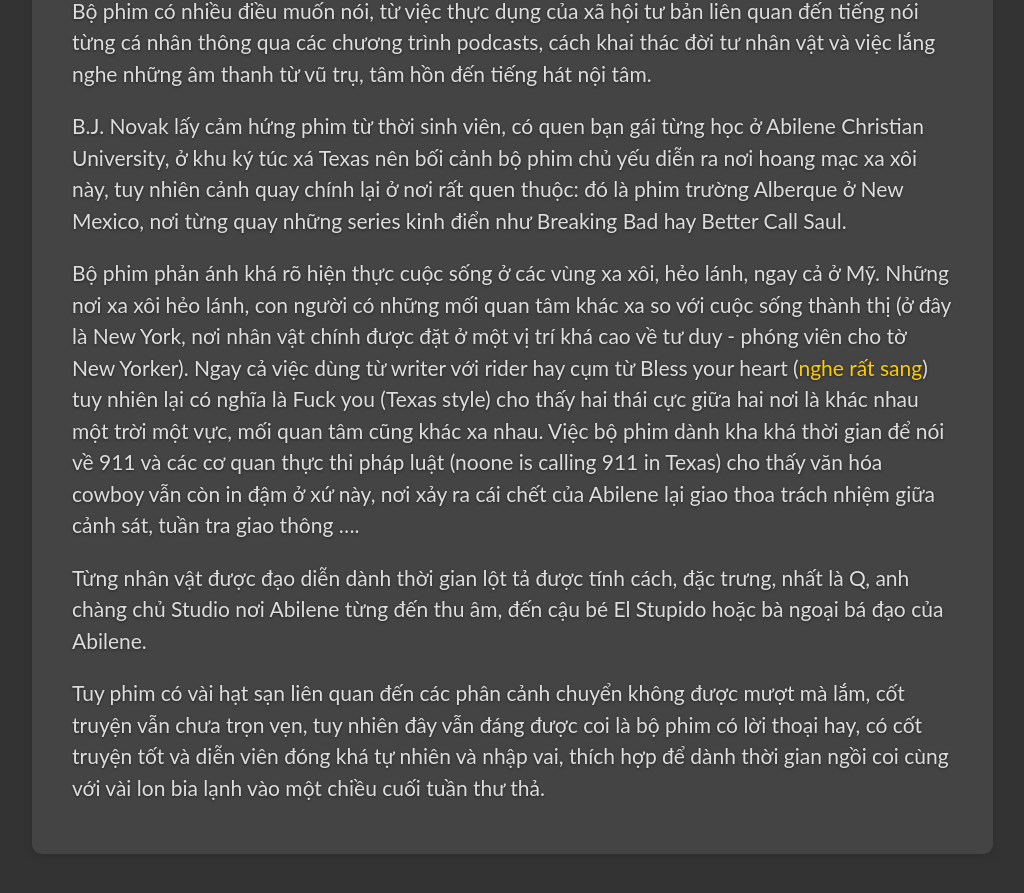
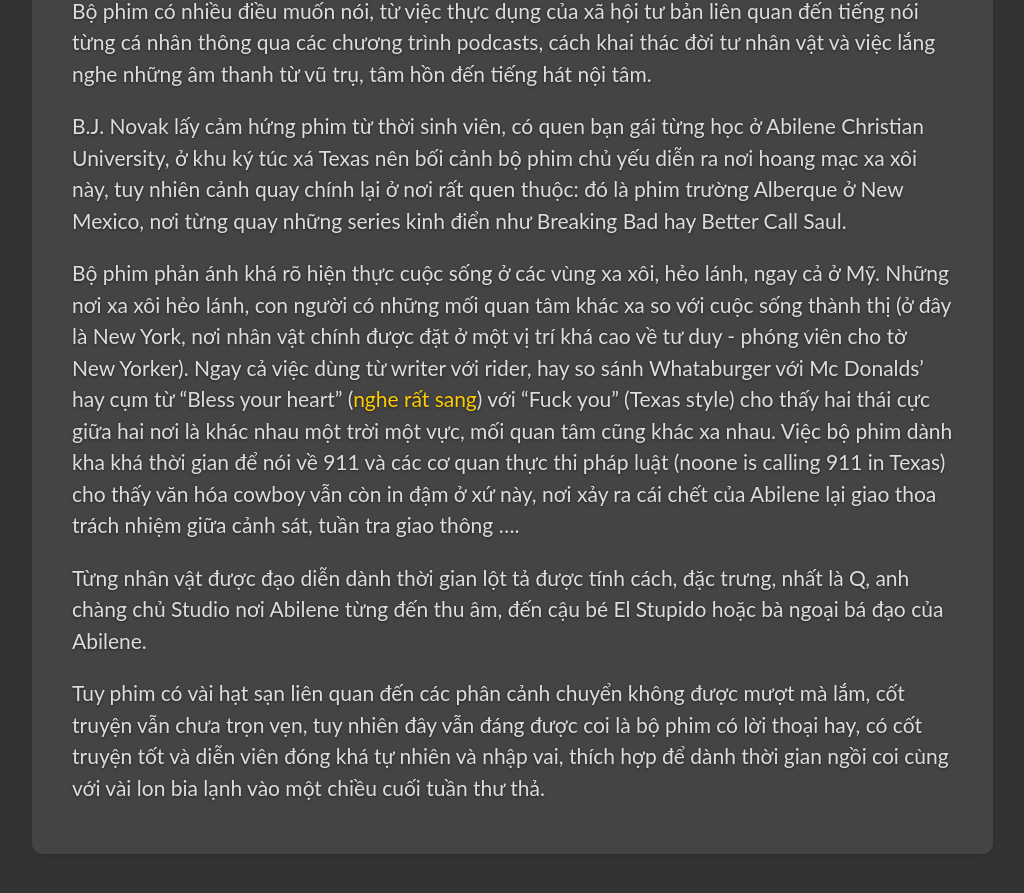
Before and after one commit to vdchuyen/chuyen-vn, a Jekyll site: the page built from _posts/2022-10-04-regrets.md, in a window 1280 px wide and 900 px high, scrolled down 578 px. Shown: the top 893 px of the window, without its empty margins (6-1030 px from the left). Built offline with Jekyll 4.4.1, drawn with Linux system fonts in a browser that asks for light colours; our own code applies the rules of GitHub Pages for plain Markdown files; Markdown is read by kramdown in place of the engine named in the settings.

Commit message:
Update 2022-10-04-regrets.md

```diff
--- a/_posts/2022-10-04-regrets.md
+++ b/_posts/2022-10-04-regrets.md
@@ -8,7 +8,7 @@
 
 B.J. Novak lấy cảm hứng phim từ thời sinh viên, có quen bạn gái từng học ở Abilene Christian University, ở khu ký túc xá Texas nên bối cảnh bộ phim chủ yếu diễn ra nơi hoang mạc xa xôi này, tuy nhiên cảnh quay chính lại ở nơi rất quen thuộc: đó là phim trường Alberque ở New Mexico, nơi từng quay những series kinh điển như Breaking Bad hay Better Call Saul.
 
-Bộ phim phản ánh khá rõ hiện thực cuộc sống ở các vùng xa xôi, hẻo lánh, ngay cả ở Mỹ. Những nơi xa xôi hẻo lánh, con người có những mối quan tâm khác xa so với cuộc sống thành thị (ở đây là New York, nơi nhân vật chính được đặt ở một vị trí khá cao về tư duy - phóng viên cho tờ New Yorker). Ngay cả việc dùng từ writer với rider hay cụm từ Bless your heart (<a href="https://www.urbandictionary.com/define.php?term=Bless%20your%20heart" target="_blank">nghe rất sang</a>) tuy nhiên lại có nghĩa là Fuck you (Texas style) cho thấy hai thái cực giữa hai nơi là khác nhau một trời một vực, mối quan tâm cũng khác xa nhau. Việc bộ phim dành kha khá thời gian để nói về 911 và các cơ quan thực thi pháp luật (noone is calling 911 in Texas) cho thấy văn hóa cowboy vẫn còn in đậm ở xứ này, nơi xảy ra cái chết của Abilene lại giao thoa trách nhiệm giữa cảnh sát, tuần tra giao thông ....
+Bộ phim phản ánh khá rõ hiện thực cuộc sống ở các vùng xa xôi, hẻo lánh, ngay cả ở Mỹ. Những nơi xa xôi hẻo lánh, con người có những mối quan tâm khác xa so với cuộc sống thành thị (ở đây là New York, nơi nhân vật chính được đặt ở một vị trí khá cao về tư duy - phóng viên cho tờ New Yorker). Ngay cả việc dùng từ writer với rider, hay so sánh Whataburger với Mc Donalds' hay cụm từ "Bless your heart" (<a href="https://www.urbandictionary.com/define.php?term=Bless%20your%20heart" target="_blank">nghe rất sang</a>) với "Fuck you" (Texas style) cho thấy hai thái cực giữa hai nơi là khác nhau một trời một vực, mối quan tâm cũng khác xa nhau. Việc bộ phim dành kha khá thời gian để nói về 911 và các cơ quan thực thi pháp luật (noone is calling 911 in Texas) cho thấy văn hóa cowboy vẫn còn in đậm ở xứ này, nơi xảy ra cái chết của Abilene lại giao thoa trách nhiệm giữa cảnh sát, tuần tra giao thông ....
 
  Từng nhân vật được đạo diễn dành thời gian lột tả được tính cách, đặc trưng, nhất là Q, anh chàng chủ Studio nơi Abilene từng đến thu âm, đến cậu bé El Stupido hoặc bà ngoại bá đạo của Abilene.
 
```
